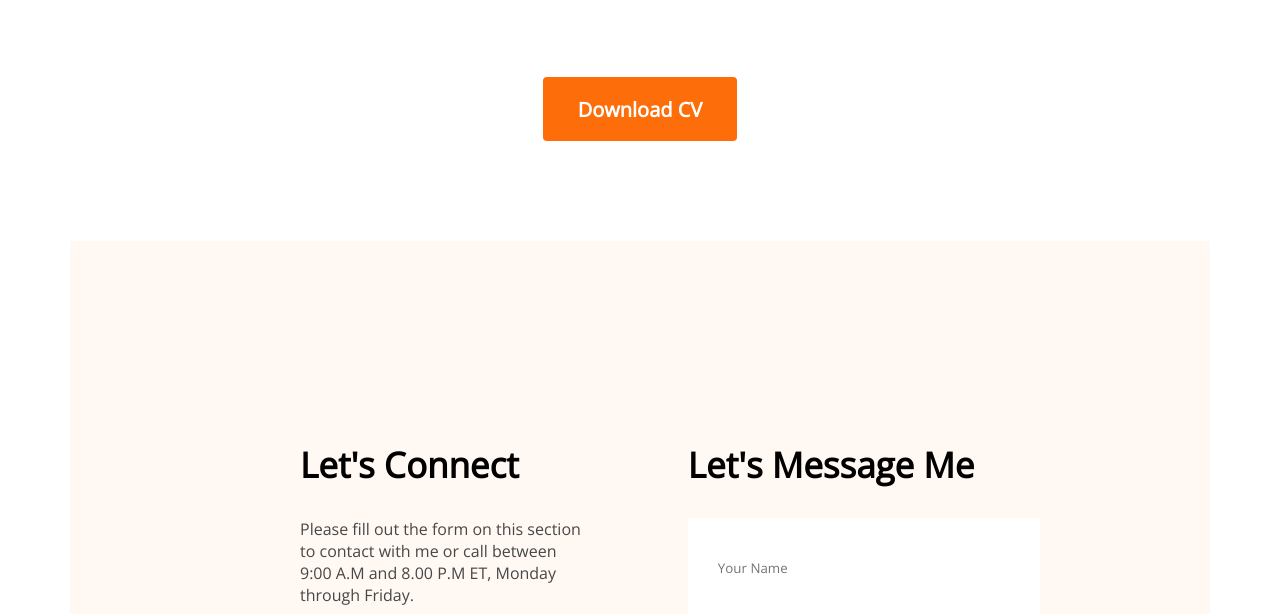
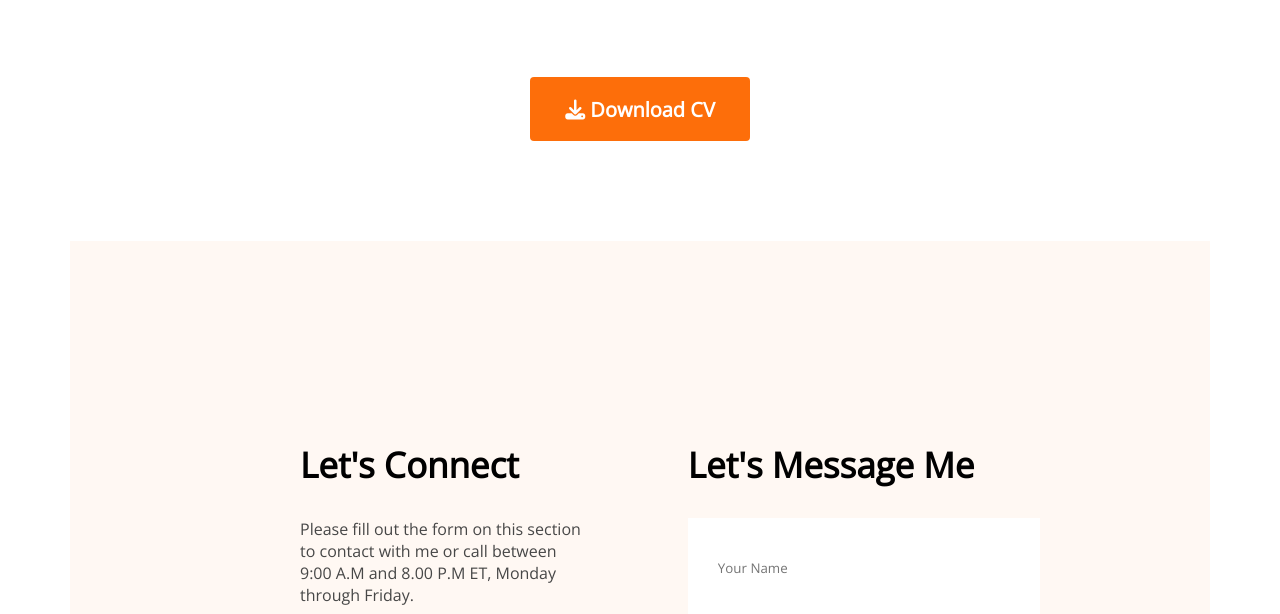
Before and after one commit to Hobbar/developer-portfolio, a plain HTML site: page index.html in a window 1280 px wide. Shown: the part 2994-3608 px from the top of the page. Drawn offline with nearby package versions, Linux system fonts and the light colour scheme.

Commit message:
add download btn icon

```diff
--- a/index.html
+++ b/index.html
@@ -141,7 +141,7 @@
             </div>
 
             <div class="resume-btn">
-                <button class="btn-primary">Download CV</button>
+                <button class="btn-primary"><i class="fa-solid fa-download"></i> Download CV</button>
             </div>
         </section>
         <!-- contact section -->
```
